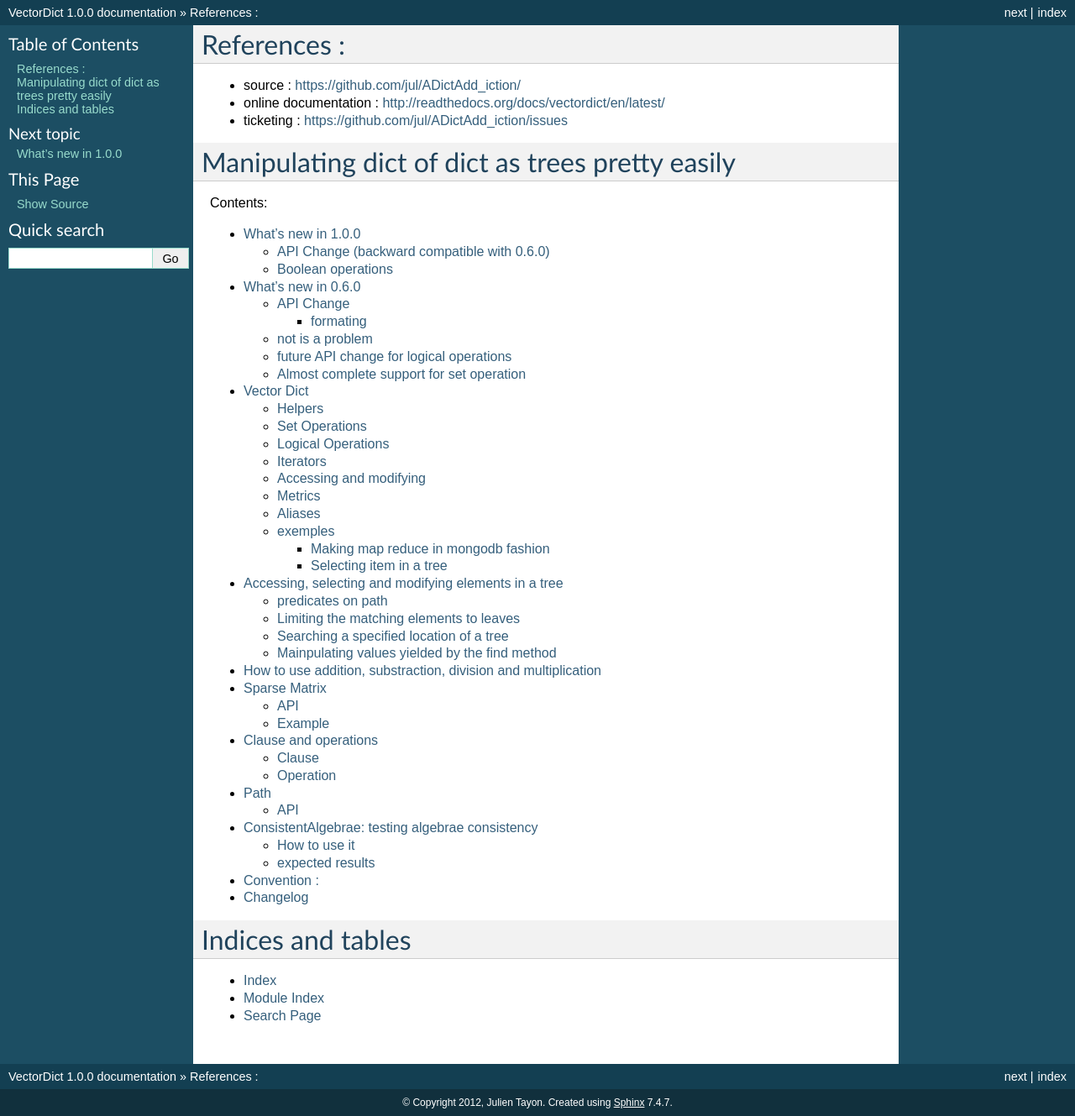
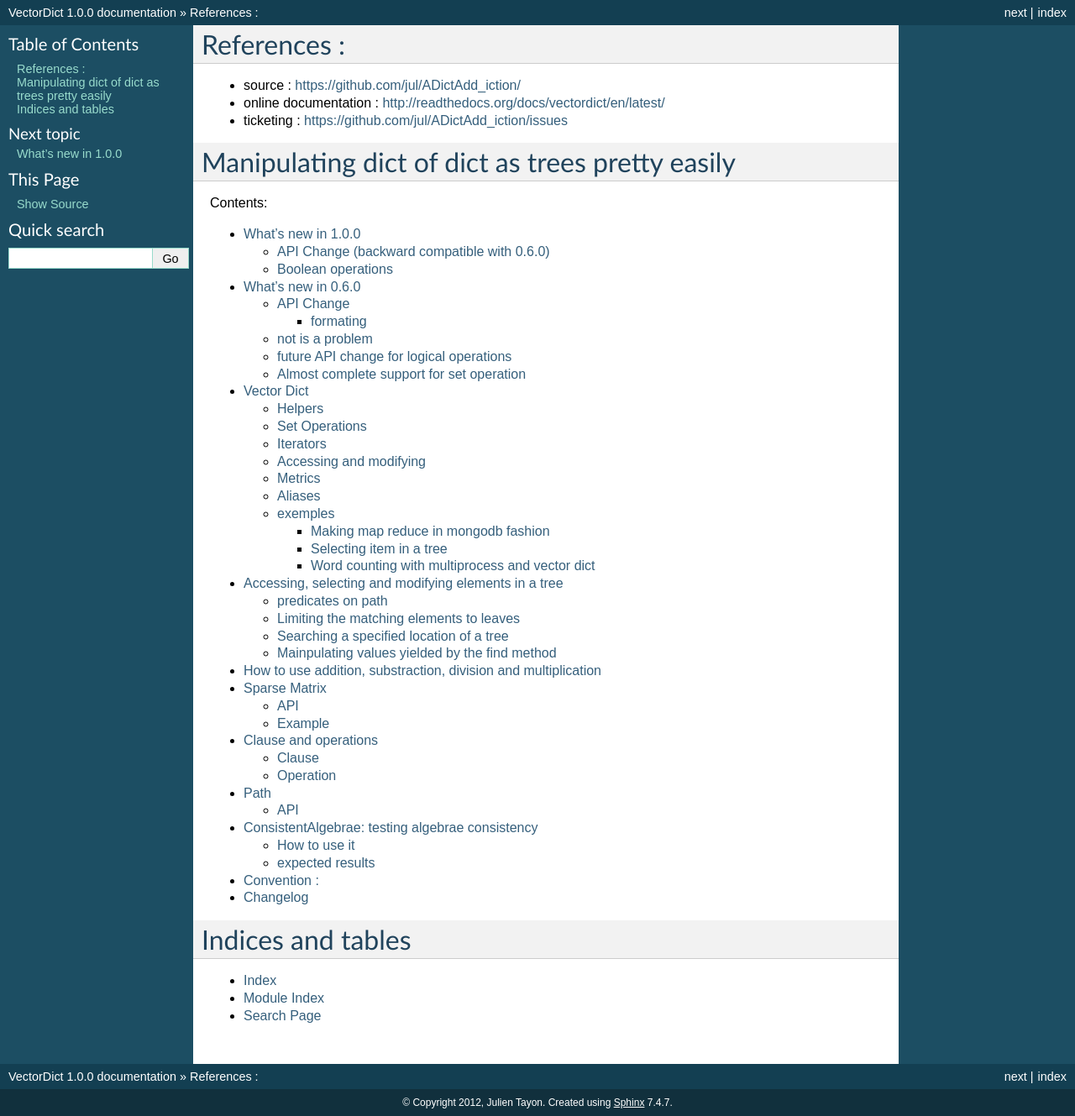
Before and after one commit to jul/ADictAdd_iction, a Sphinx documentation site: the page built from docs/source/index.rst, in a window 1280 px wide. Shown: the whole page at 84% size. Built offline with Sphinx 7.4.7, drawn with Linux system fonts in a browser that asks for light colours.

Commit message:
adding word counter example

```diff
--- a/docs/source/vector.rst
+++ b/docs/source/vector.rst
@@ -30,12 +29,6 @@ Set Operations
 
 .. autoclass:: vector_dict.VectorDict.VectorDict
     :members: intersection, symmetric_difference, union, issubset, issuperset
-
-Logical Operations
-******************
-
-.. autoclass:: vector_dict.VectorDict.VectorDict
-    :members: __and__, __or__, __not__
 
 Iterators
 *********
@@ -78,3 +71,9 @@ Selecting item in a tree
 ------------------------
 
 .. literalinclude:: ../../example/test_match.py
+
+
+Word counting with multiprocess and vector dict
+-----------------------------------------------
+
+.. literalinclude:: ../../example/word_counter.py
```
Also changed, not shown: other parts of docs/source/vector.rst (+0 -1 lines).
